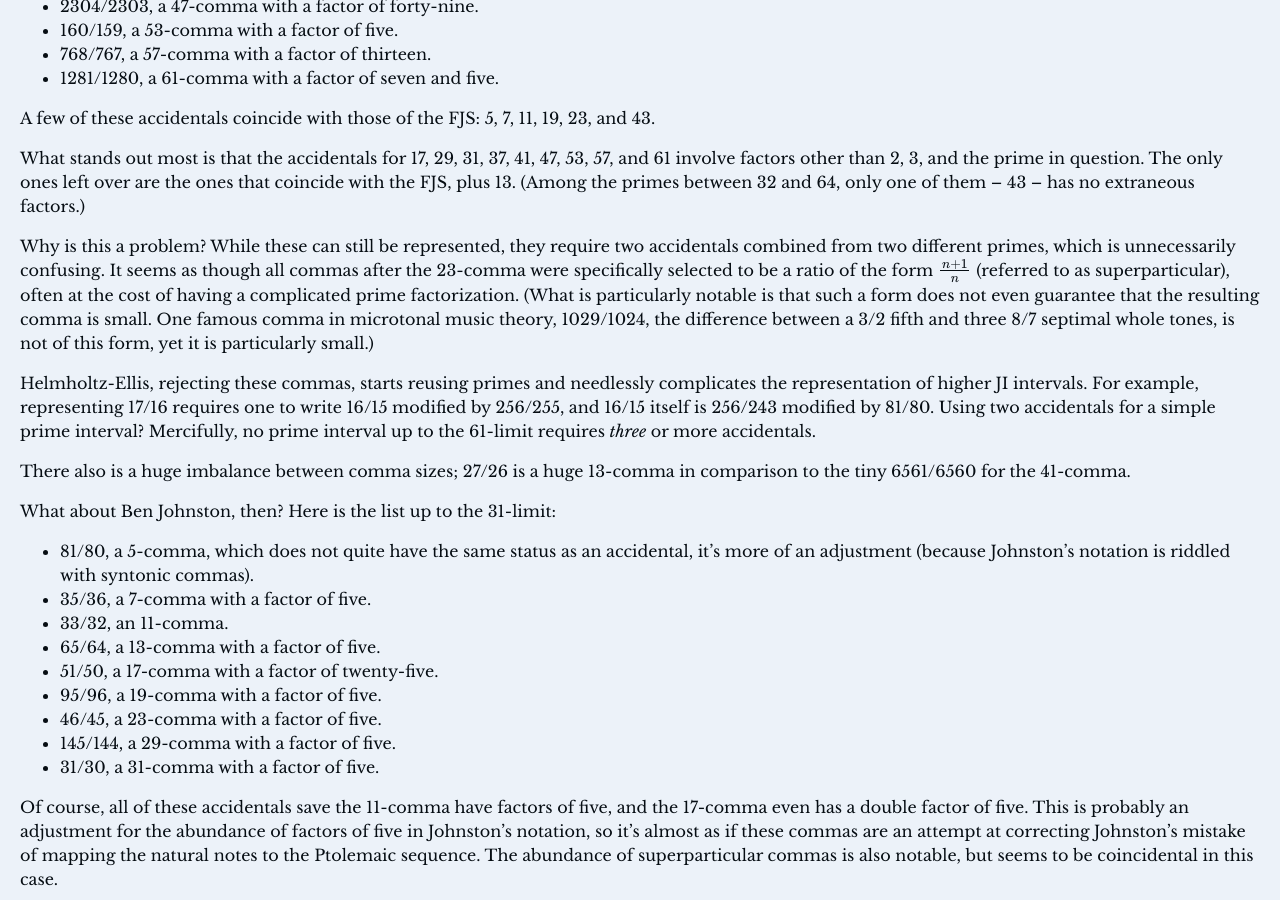
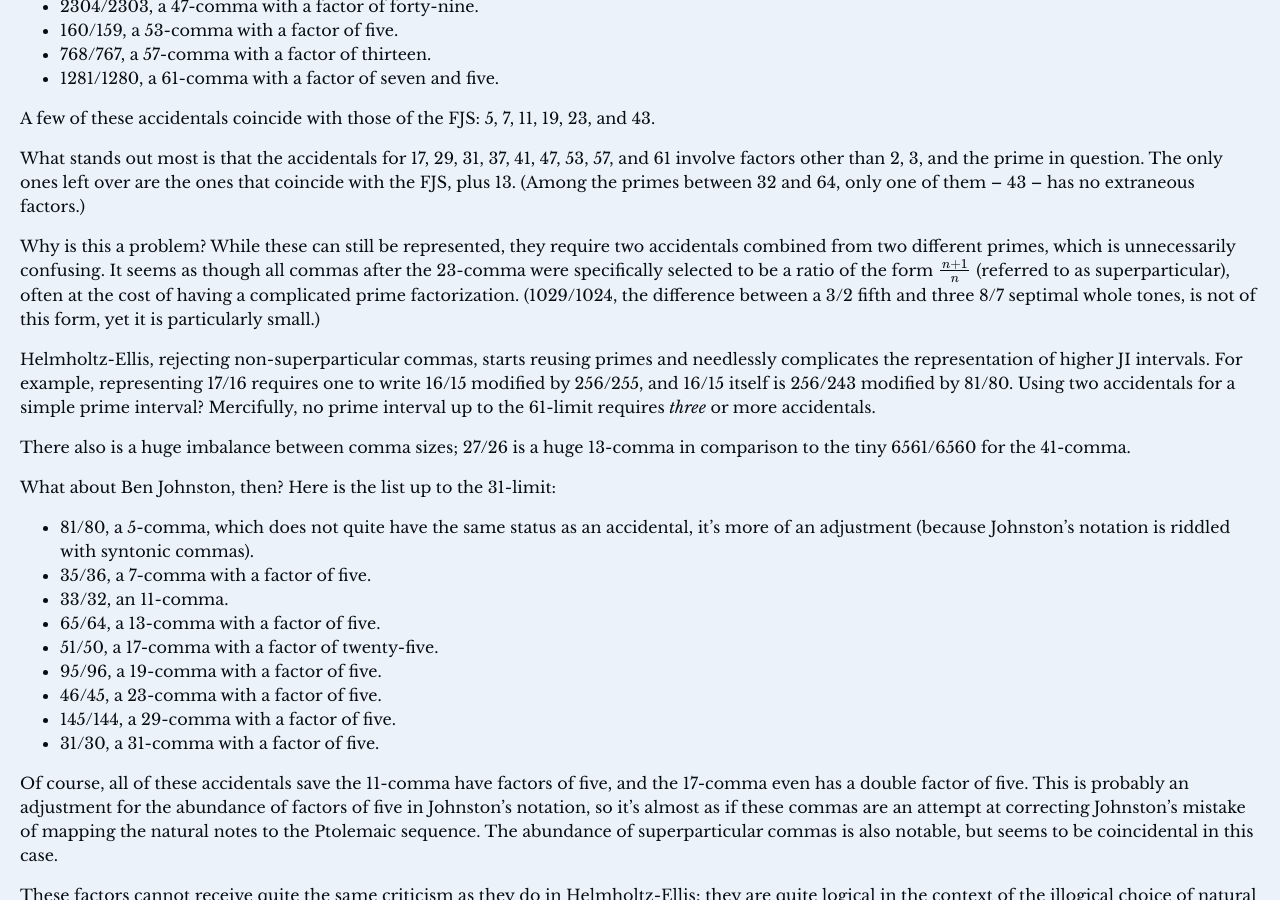
Before and after one commit to misotanni/misotanni.github.io, a Jekyll site: the page built from fjs/en/compare.md, in a window 1280 px wide and 900 px high, scrolled down 2038 px. Built offline with Jekyll 4.4.1, drawn with Linux system fonts in a browser that asks for light colours; our own code applies the rules of GitHub Pages for plain Markdown files; formulas are drawn with MathJax 3.

Commit message:
removed weirdness

```diff
--- a/fjs/en/compare.md
+++ b/fjs/en/compare.md
@@ -71,9 +71,9 @@
 
 What stands out most is that the accidentals for 17, 29, 31, 37, 41, 47, 53, 57, and 61 involve factors other than 2, 3, and the prime in question. The only ones left over are the ones that coincide with the FJS, plus 13. (Among the primes between 32 and 64, only one of them – 43 – has no extraneous factors.)
 
-Why is this a problem? While these can still be represented, they require two accidentals combined from two different primes, which is unnecessarily confusing. It seems as though all commas after the 23-comma were specifically selected to be a ratio of the form $$\frac{n+1}{n}$$ (referred to as superparticular), often at the cost of having a complicated prime factorization. (What is particularly notable is that such a form does not even guarantee that the resulting comma is small. One famous comma in microtonal music theory, 1029/1024, the difference between a 3/2 fifth and three 8/7 septimal whole tones, is not of this form, yet it is particularly small.)
+Why is this a problem? While these can still be represented, they require two accidentals combined from two different primes, which is unnecessarily confusing. It seems as though all commas after the 23-comma were specifically selected to be a ratio of the form $$\frac{n+1}{n}$$ (referred to as superparticular), often at the cost of having a complicated prime factorization. (1029/1024, the difference between a 3/2 fifth and three 8/7 septimal whole tones, is not of this form, yet it is particularly small.)
 
-Helmholtz-Ellis, rejecting these commas, starts reusing primes and needlessly complicates the representation of higher JI intervals. For example, representing 17/16 requires one to write 16/15 modified by 256/255, and 16/15 itself is 256/243 modified by 81/80. Using two accidentals for a simple prime interval? Mercifully, no prime interval up to the 61-limit requires *three* or more accidentals.
+Helmholtz-Ellis, rejecting non-superparticular commas, starts reusing primes and needlessly complicates the representation of higher JI intervals. For example, representing 17/16 requires one to write 16/15 modified by 256/255, and 16/15 itself is 256/243 modified by 81/80. Using two accidentals for a simple prime interval? Mercifully, no prime interval up to the 61-limit requires *three* or more accidentals.
 
 There also is a huge imbalance between comma sizes; 27/26 is a huge 13-comma in comparison to the tiny 6561/6560 for the 41-comma.
 
```
Also changed, not shown: fjs/de/compare.md (+2 -2 lines), fjs/fr/compare.md (+1 -1 lines), fjs/pl/compare.md (+1 -1 lines).
